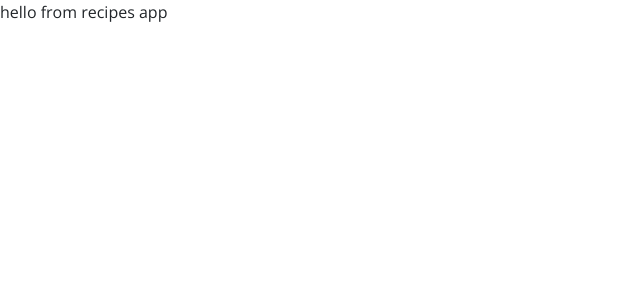
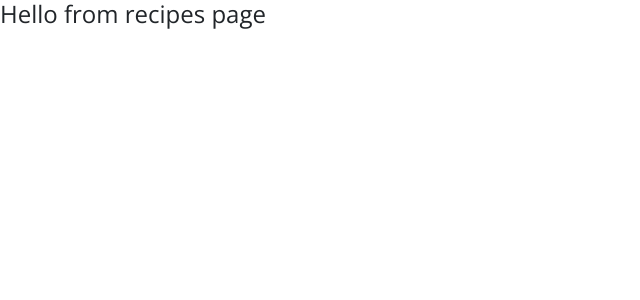
Before and after one commit to aferracci/recipes-app, a React (Create React App) app: page /recipes in a window 1280 px wide. Shown: the top 300 px of the page, without its empty margins (0-640 px from the left). Built offline with nearby package versions, Linux system fonts and the light colour scheme.

Commit message:
page structure

```diff
--- a/src/App.js
+++ b/src/App.js
@@ -2,10 +2,27 @@
 import './App.css';
 import "@fortawesome/fontawesome-free/css/all.min.css";
 import "bootstrap/dist/css/bootstrap.min.css";
+import Home from "./pages/Home";
+import Recipes from "./pages/Recipes";
+import SingleRecipe from "./pages/SingleRecipe";
+import Default from "./pages/Default";
+import {BrowserRouter as Router, Route, Switch} from "react-router-dom";
 
 function App() {
   return (
-    <div>hello from recipes app</div>
+
+    <Router>
+      <main>
+        {/* navbar */}
+        <Switch>
+          <Route path="/" exact component={Home} />
+          <Route path="/recipes" exact component={Recipes} />
+          <Route path="/recipes/:id" component={SingleRecipe} />
+          <Route component={Default} />
+        </Switch>
+      </main>
+    </Router>
+
   );
 }
 
--- /dev/null
+++ b/src/pages/Default.js
@@ -0,0 +1,11 @@
+import React, { Component } from 'react'
+
+export default class Default extends Component {
+    render() {
+        return (
+            <h4>
+               Hello from error page
+            </h4>
+        )
+    }
+}
--- /dev/null
+++ b/src/pages/Home.js
@@ -0,0 +1,11 @@
+import React, { Component } from 'react'
+
+export default class Home extends Component {
+    render() {
+        return (
+            <h4>
+                Hello from home page
+            </h4>
+        )
+    }
+}
--- /dev/null
+++ b/src/pages/Recipes.js
@@ -0,0 +1,11 @@
+import React, { Component } from 'react'
+
+export default class Recipes extends Component {
+    render() {
+        return (
+            <h4>
+                Hello from recipes page
+            </h4>
+        )
+    }
+}
--- /dev/null
+++ b/src/pages/SingleRecipe.js
@@ -0,0 +1,11 @@
+import React, { Component } from 'react'
+
+export default class SingleRecipe extends Component {
+    render() {
+        return (
+            <h4>
+                hello from single recipe
+            </h4>
+        )
+    }
+}
```
